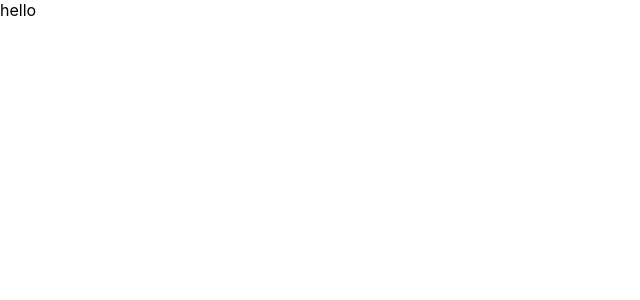
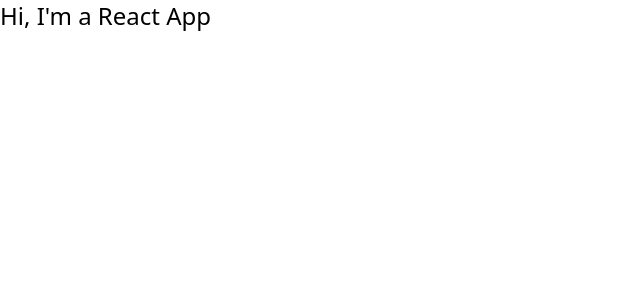
Before and after one commit to Ahabara/Ahabara.github.io, a React (Create React App) app: page / in a window 1280 px wide. Shown: the top 300 px of the page, without its empty margins (0-640 px from the left). Built offline with nearby package versions, Linux system fonts and the light colour scheme.

Commit message:
added tailwind

```diff
--- a/src/App.js
+++ b/src/App.js
@@ -1,7 +1,7 @@
 function App() {
   return (
     <div >
-      hello
+      <h2 className="text-2xl ">Hi, I'm a React App</h2>
     </div>
   );
 }
--- a/src/index.css
+++ b/src/index.css
@@ -1,13 +1,3 @@
-body {
-  margin: 0;
-  font-family: -apple-system, BlinkMacSystemFont, 'Segoe UI', 'Roboto', 'Oxygen',
-    'Ubuntu', 'Cantarell', 'Fira Sans', 'Droid Sans', 'Helvetica Neue',
-    sans-serif;
-  -webkit-font-smoothing: antialiased;
-  -moz-osx-font-smoothing: grayscale;
-}
-
-code {
-  font-family: source-code-pro, Menlo, Monaco, Consolas, 'Courier New',
-    monospace;
-}
+@tailwind base;
+@tailwind components;
+@tailwind utilities;
--- a/tailwind.config.js
+++ b/tailwind.config.js
@@ -1,6 +1,8 @@
 /** @type {import('tailwindcss').Config} */
 module.exports = {
-  content: [],
+  content: [
+    "./src/**/*.{js,jsx,ts,tsx}",
+  ],
   theme: {
     extend: {},
   },
```
Also changed, not shown: src/reportWebVitals.js (deleted, +0 -13 lines), src/setupTests.js (deleted, +0 -5 lines), src/logo.svg (deleted), 1 other file (tests, documents, lock files or other folders).
